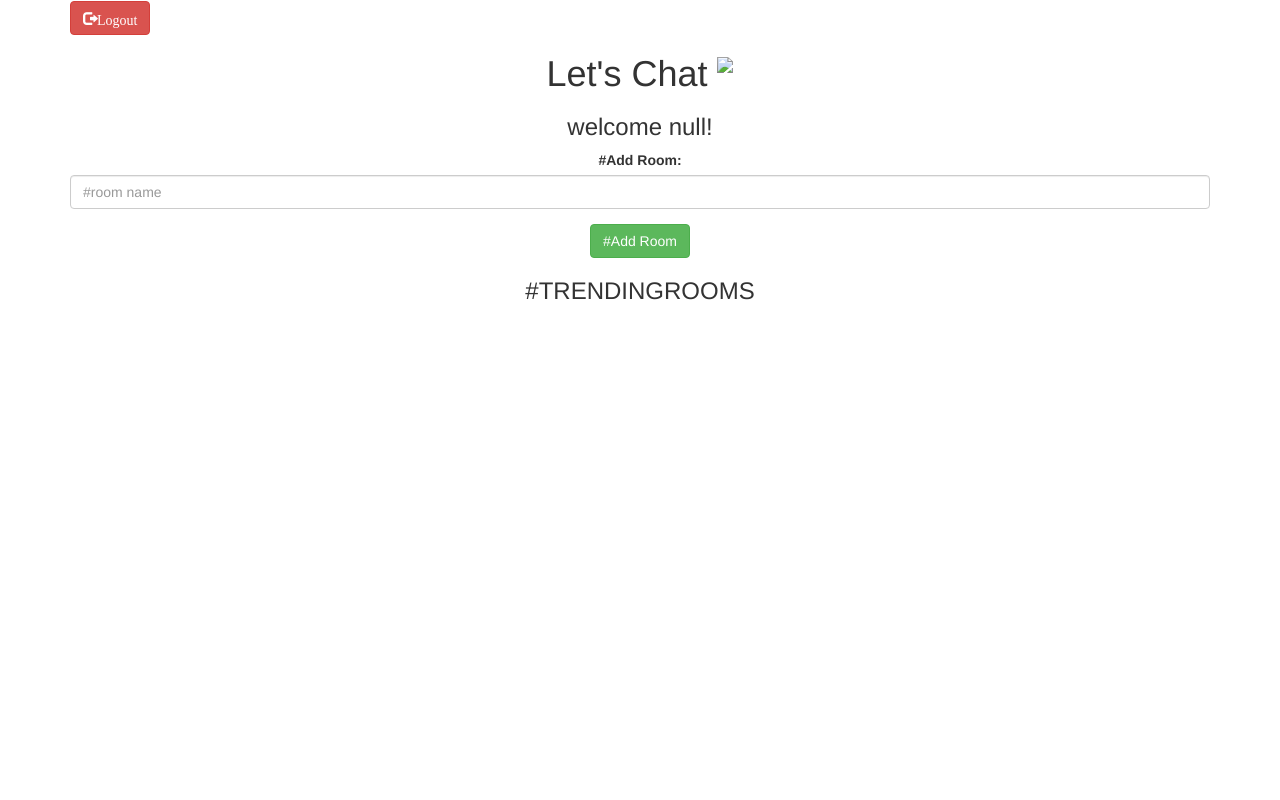
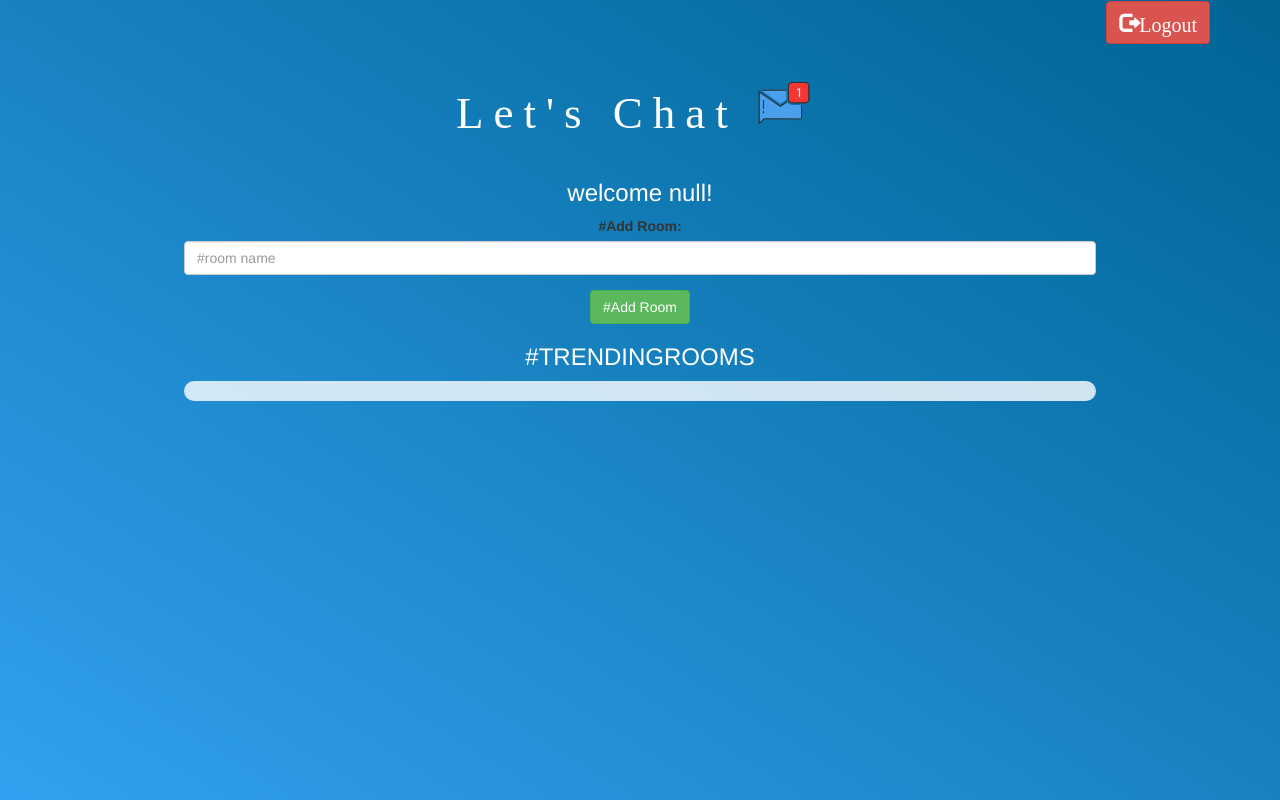
Before and after one commit to GargiSonawane/lets-chat-app, a plain HTML site: page kwitter_room.html in a window 1280 px wide. Drawn offline with nearby package versions, Linux system fonts and the light colour scheme; no server answers; a web font is replaced by a local one.

Commit message:
Add files via upload

```diff
--- a/kwitter_room.html
+++ b/kwitter_room.html
@@ -13,7 +13,7 @@
 <script src="https://ajax.googleapis.com/ajax/libs/jquery/3.4.1/jquery.min.js"></script>
 <script src="https://maxcdn.bootstrapcdn.com/bootstrap/3.4.0/js/bootstrap.min.js"></script>
 
-<link rel="stylesheet" type="text/css" href="style.css">
+<link rel="stylesheet" type="text/css" href="kwitter.css">
 
 </head>
 <body>
--- a/kwitter_room.js
+++ b/kwitter_room.js
@@ -19,7 +19,7 @@ var firebaseConfig = {
    //End code
    });});}
 getData();
-user_name = localStorage.getItem("user_name");
+user_name = localStorage.getItem("username");
 document.getElementById("user_name").innerHTML = "welcome " + user_name + "!";
 
 function addRoom(){
```
Also changed, not shown: logo.png (added), m2.png (added), tick.png (added).
